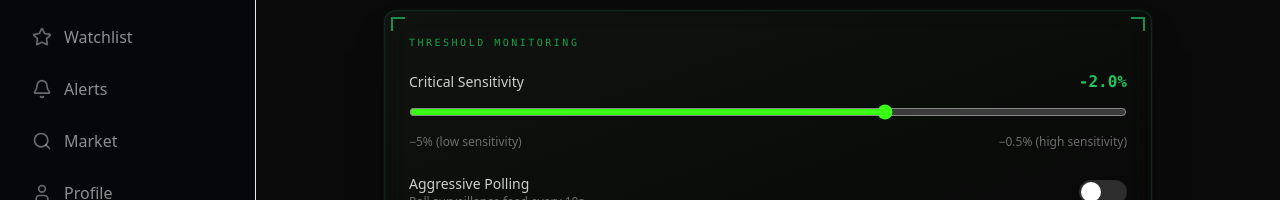
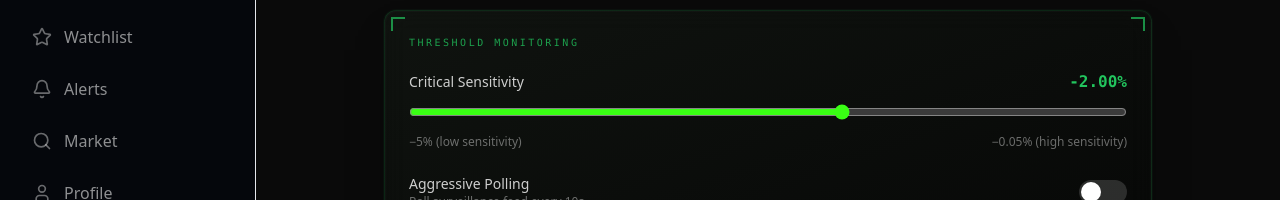
Before and after one commit to Ali-seeker/Crypto-Sentry, a Next.js app: page /settings in a window 1280 px wide. Shown: the part 199-399 px from the top of the page. Built offline with nearby package versions, Linux system fonts and the light colour scheme; no server answers; the database is empty.

Commit message:
Update minimum threshold to 0.05%

```diff
--- a/src/components/SettingsContent.tsx
+++ b/src/components/SettingsContent.tsx
@@ -43,21 +43,21 @@ export default function SettingsContent() {
           <div className="flex items-center justify-between mb-2">
             <span className="text-sm text-white/80">Critical Sensitivity</span>
             <span className="font-mono font-bold text-neon-cyan">
-              {settings.criticalThreshold.toFixed(1)}%
+              {settings.criticalThreshold.toFixed(2)}%
             </span>
           </div>
           <input
             type="range"
             min={-5}
-            max={-0.5}
-            step={0.1}
+            max={-0.05}
+            step={0.05}
             value={settings.criticalThreshold}
             onChange={(e) => update({ criticalThreshold: parseFloat(e.target.value) })}
             className="w-full accent-neon-green"
           />
           <p className="text-xs text-white/40 mt-2 flex justify-between">
             <span>−5% (low sensitivity)</span>
-            <span>−0.5% (high sensitivity)</span>
+            <span>−0.05% (high sensitivity)</span>
           </p>
           {/* WIRED: this value controls BOTH the price-card STABLE→ALERT logic
               (src/components/PriceCard.tsx) AND the Express engine's actual
--- a/src/lib/sensitivityFile.ts
+++ b/src/lib/sensitivityFile.ts
@@ -1,7 +1,7 @@
 import prisma from "./prisma"
 
 export const DEFAULT_THRESHOLD_PCT = 2.0
-const MIN_THRESHOLD_PCT = 0.5
+const MIN_THRESHOLD_PCT = 0.05
 const MAX_THRESHOLD_PCT = 5.0
 
 export function clampThreshold(value: number): number {
```
